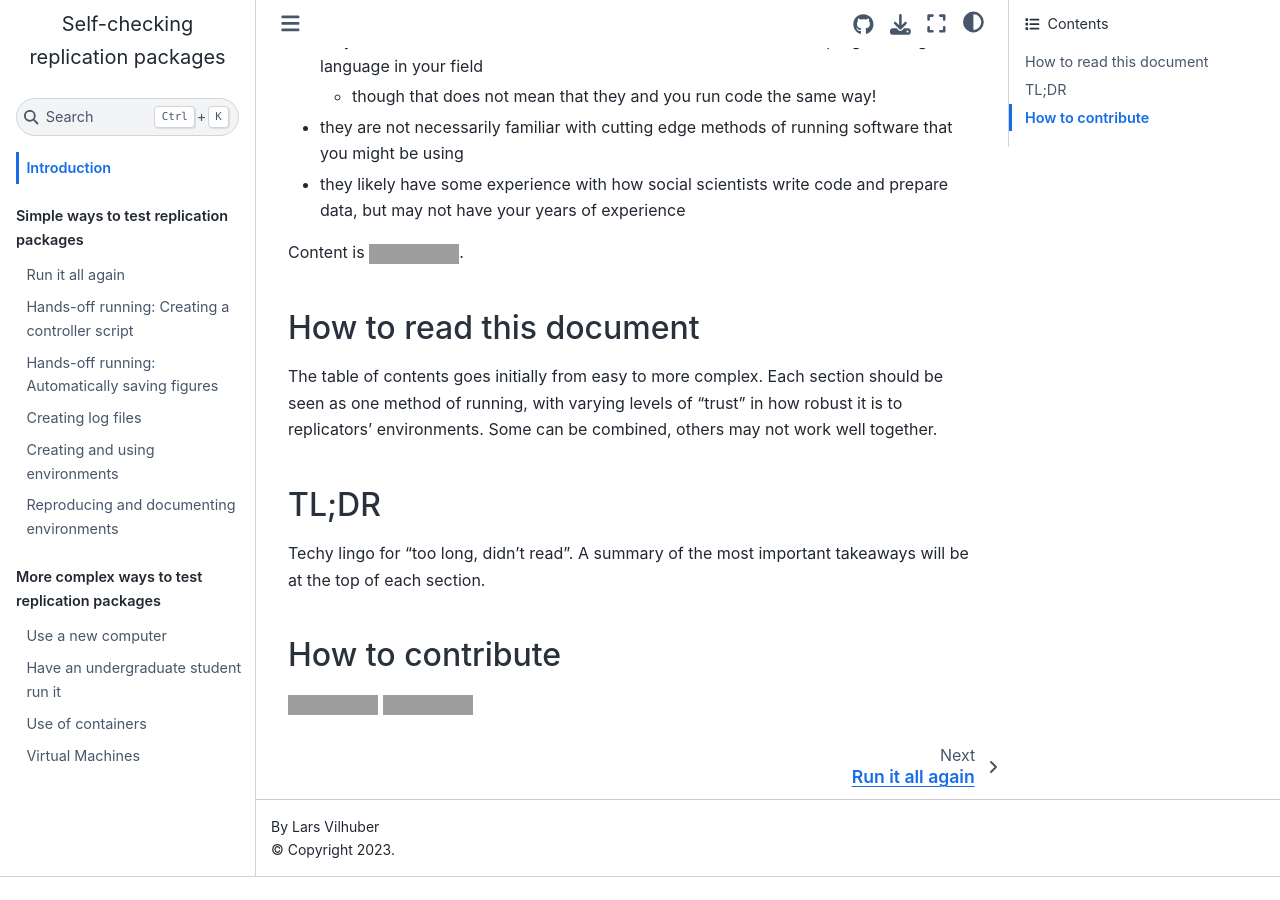
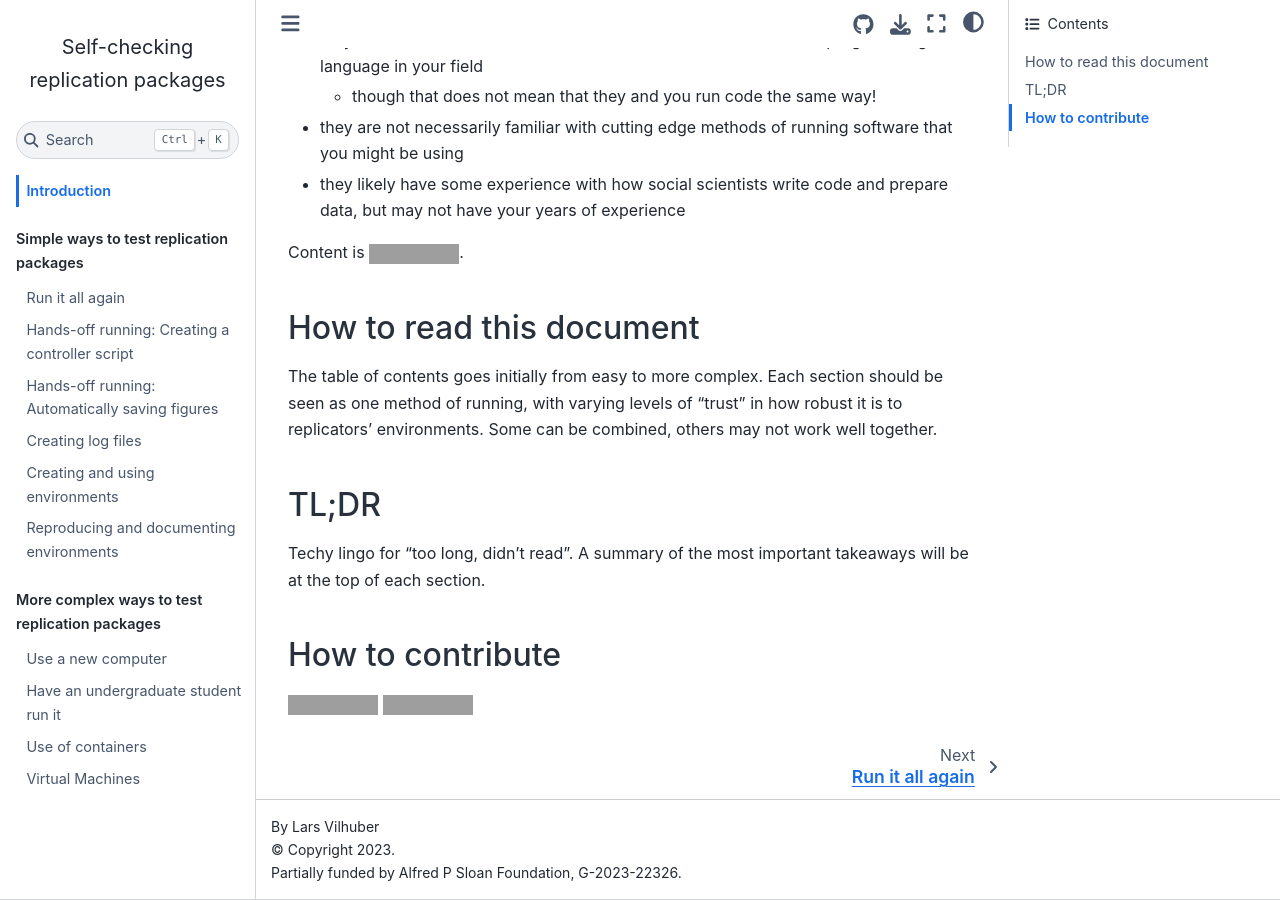
Before and after one commit to larsvilhuber/self-checking-reproducibility, a Jupyter Book: the page built from index.md, in a window 1280 px wide and 900 px high, scrolled down 536 px. Built offline with Jupyter Book 1.0.4 settings and Sphinx 7.4.7 and the Sphinx Book theme 1.1.4, drawn with Linux system fonts in a browser that asks for light colours; before the commit the page ends 1413 px from its top, so only the background shows below that; grey boxes are pictures that could not be loaded.

Commit message:
Update _config.yml with footer

```diff
--- a/_config.yml
+++ b/_config.yml
@@ -56,7 +56,7 @@
   use_issues_button         : true  # Whether to add an "open an issue" button
   use_multitoc_numbering    : true   # Continuous numbering across parts/chapters
   #extra_navbar              : <a href="https://labordynamicsinstitute.github.io/replicability-training-curriculum/">Link to old documentation</a>  # Will be displayed underneath the left navbar.
-  extra_footer              : ""  # Will be displayed underneath the footer.
+  extra_footer              : "Partially funded by Alfred P Sloan Foundation, G-2023-22326."  # Will be displayed underneath the footer.
   google_analytics_id       : ""  # A GA id that can be used to track book views.
   home_page_in_navbar       : true  # Whether to include your home page in the left Navigation Bar
   baseurl                   : "https://larsvilhuber.github.io/self-checking-reproducibility/"  # The base URL where your book will be hosted. Used for creating image previews and social links. e.g.: https://mypage.com/mybook/
```
